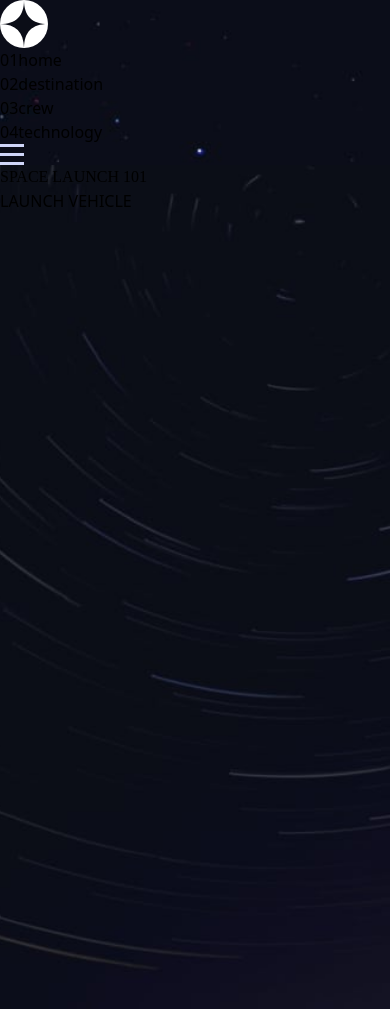
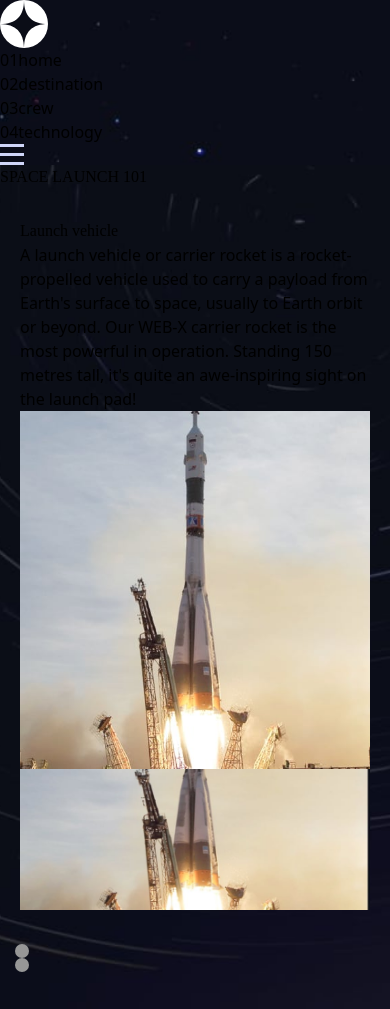
Before and after one commit to matthewkuria/space-tourism-website, a React (Vite) app: page /technology in a window 390 px wide. Built offline with nearby package versions, Linux system fonts and the light colour scheme; a web font is replaced by a local one.

Commit message:
Fix the technology page

```diff
--- a/src/routes/routes.css
+++ b/src/routes/routes.css
@@ -73,9 +73,15 @@
   height: 350px;
   margin-left: 250px;
 }
+.technology{
+  background-image: url("../assets/technology/background-technology-tablet.jpg");
+}
 }
 @media (min-width: 768px) {
   .crew{
     background-image: url("../assets/crew/background-crew-desktop.jpg");
   }
+  .technology{
+    background-image: url("../assets/technology/background-technology-desktop.jpg");
+  }
 }
--- a/src/routes/technology.jsx
+++ b/src/routes/technology.jsx
@@ -2,16 +2,24 @@ import { useEffect, useState } from "react";
 import "./routes.css";
 import { Tab, Tabs, TabList, TabPanel } from 'react-tabs';
 import 'react-tabs/style/react-tabs.css';
-import imageHurley from "../assets/crew/image-douglas-hurley.png"
-import imageShuttle from "../assets/crew/image-mark-shuttleworth.png"
-import imageGlover from "../assets/crew/image-victor-glover.png"
-import imageAnsari from "../assets/crew/image-anousheh-ansari.png"
+import imageVehicle from "../assets/technology/image-launch-vehicle-landscape.jpg"
+import imageCapsule from "../assets/technology/image-space-capsule-landscape.jpg"
+import imageSpaceport from "../assets/technology/image-spaceport-landscape.jpg"
 
+import imageVehicle2 from "../assets/technology/image-launch-vehicle-portrait.jpg"
+import imageCapsule2 from "../assets/technology/image-space-capsule-portrait.jpg"
+import imageSpaceport2 from "../assets/technology/image-spaceport-portrait.jpg"
+
+const imageMap2 = {
+    'image-launch-vehicle-portrait.jpg': imageVehicle2,
+    'image-space-capsule-portrait.jpg': imageCapsule2,
+    'image-spaceport-portrait.jpg': imageSpaceport2,
+
+};
 const imageMap = {
-    'image-douglas-hurley.png': imageHurley,
-    'image-mark-shuttleworth.png': imageShuttle,
-    'image-victor-glover.png': imageGlover,
-    'image-anousheh-ansari.png': imageAnsari
+    'image-launch-vehicle-landscape.jpg': imageVehicle,
+    'image-space-capsule-landscape.jpg': imageCapsule,
+    'image-spaceport-landscape.jpg': imageSpaceport,
 
 };
 const Technology = () => {
@@ -22,34 +30,51 @@ const Technology = () => {
     // Fetch data from the JSON file
     fetch('/data.json')
       .then((response) => response.json())
-      .then((data) => setData(data.crew))
+      .then((data) => setData(data.technology))
       .catch((error) => console.error('Error fetching data:', error));
   }, []);
     return (
         <main className="text-white  technology">
             <h1>SPACE LAUNCH 101</h1>
-            <p className="title text-5xl">LAUNCH VEHICLE</p>
+            <Tabs>
                 <section className="">
                 {Array.isArray(data) && data.map((item, index) => (
                     <TabPanel key={index}>
                         <div className='flex flex-col justify-center items-center md:flex-row mt-5 md:mt-0'>
                             <div className="flex flex-col text-white md:w-1/2">
-                            <h1 className="uppercase text-slate-400 text-3xl py-2">{item.role}</h1>
                                 <h1 className='uppercase text-7xl py-2'>{item.name}</h1>
-                            <p>{item.bio}</p>
+                                <p>{item.description}</p>
                             </div>
                             <div className=''>
                                 <img
-                                src={imageMap[item.images.png]}
+                                    src={imageMap2[item.images.portrait]}
                                     alt={item.name}
-                                className="crew-image"
+                                    className="technology-image hidden md:block"
+                                />
+                                <img
+                                    src={imageMap[item.images.landscape]}
+                                    alt={item.name}
+                                    className="technology-image block md:hidden"
                                 />
                             </div>
                         </div>
                     </TabPanel>
                 ))}
+                <TabList className="flex justify-start  uppercase md:my-6 ">
+                    {Array.isArray(data) && data.map((item, index) => (
+                        <Tab key={index}
+                            className="crew-btn"
+                            onClick={() => setValue(index)}
+                            style={{
+                            backgroundColor: index === value ? "white" : "#979797",
+                            }}
+                        >
 
+                    </Tab>
+                    ))}
+                </TabList>
             </section>
+            </Tabs>
         </main>
     )
 }
```
Lines whose indentation alone changed are shown as unchanged.
